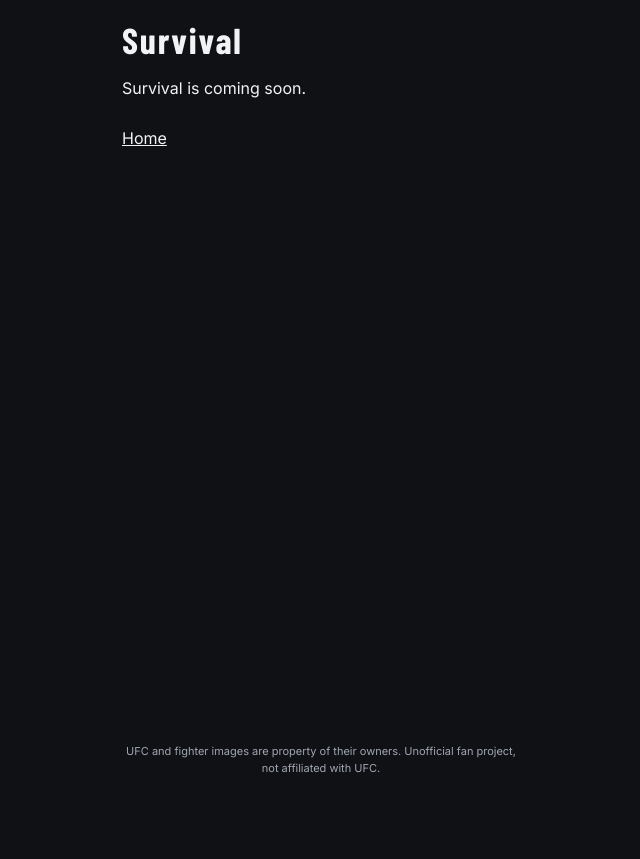
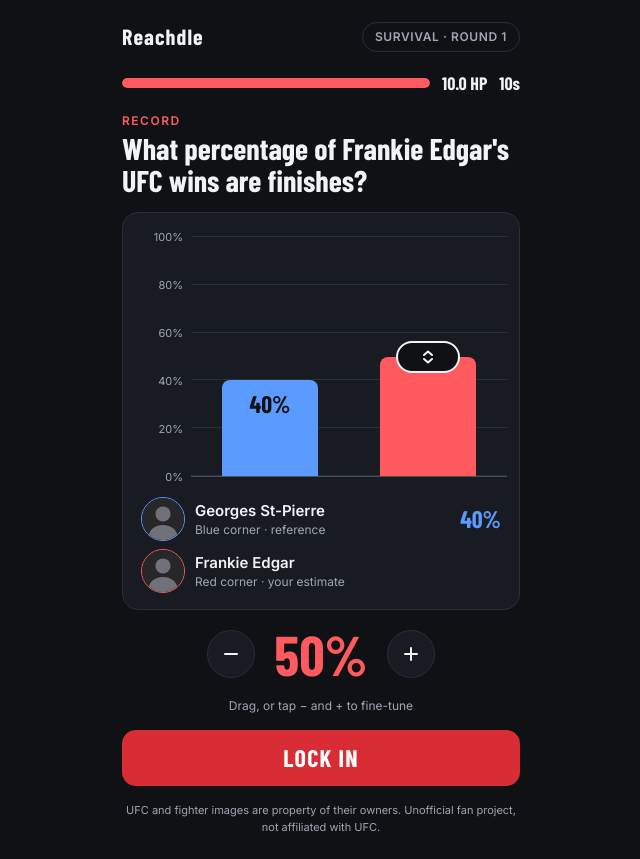
Before and after one commit to blchen10203/chrichu, a Next.js app in the folder web/: page /survival in a window 1280 px wide. Shown: the whole page, without its empty margins (319-959 px from the left). Before the commit the page ends 800 px from the top, so only its background shows below. Built offline with nearby package versions, Linux system fonts and the light colour scheme.

Commit message:
Add Survival mode
Co-Authored-By: Claude Opus 5.5 <noreply@anthropic.com>

```diff
--- a/web/app/survival/page.tsx
+++ b/web/app/survival/page.tsx
@@ -1,13 +1,106 @@
-import Link from "next/link";
+"use client";
+
+import { useEffect, useRef, useState } from "react";
+import { HpBar } from "@/components/HpBar";
+import { Reveal } from "@/components/Reveal";
+import { Header, RoundShell } from "@/components/RoundShell";
+import { SurvivalResults } from "@/components/SurvivalResults";
+import { fighters, metrics } from "@/lib/engine/data";
+import { actualValue, localDate, randomRound } from "@/lib/engine/rounds";
+import { dailyScore, SURVIVAL_HP, SURVIVAL_SECONDS, takeHit } from "@/lib/engine/scoring";
+import type { Fighter, Metric } from "@/lib/engine/types";
+import { browserStorage, load, recordSurvival, save, type State } from "@/lib/storage";
+
+type Play = { metric: Metric; refFighter: Fighter; target: Fighter; refValue: number; actual: number };
+type Result = { guess: number; score: number; lost: number };
 
 export default function SurvivalPage() {
+  const [state, setState] = useState<State | null>(null);
+  const [today, setToday] = useState<string | null>(null);
+  const [play, setPlay] = useState<Play | null>(null);
+  const [result, setResult] = useState<Result | null>(null);
+  const [run, setRun] = useState({ n: 1, hp: SURVIVAL_HP });
+  const [results, setResults] = useState(false);
+  const locked = useRef(false); // a tap and a timer expiry in one tick must not score twice
+
+  function pick(date: string, avoid?: string) {
+    const r = randomRound(Math.random, fighters, metrics, avoid);
+    const metric = metrics.find((m) => m.id === r.metric)!;
+    const refFighter = fighters.find((f) => f.id === r.ref)!;
+    const target = fighters.find((f) => f.id === r.target)!;
+    setPlay({ metric, refFighter, target, refValue: actualValue(refFighter, metric.id, date), actual: actualValue(target, metric.id, date) });
+    setResult(null);
+    locked.current = false;
+  }
+
+  // The date, storage and Math.random exist only after mount.
+  useEffect(() => {
+    const date = localDate(new Date());
+    // eslint-disable-next-line react-hooks/set-state-in-effect
+    setToday(date);
+    setState(load(browserStorage()));
+    pick(date);
+  }, []);
+
+  if (!state || !today || !play) return <Header modeLabel="SURVIVAL" />;
+
+  const dead = result !== null && run.hp === 0;
+  const modeLabel = `SURVIVAL · ROUND ${run.n}`;
+
+  if (results && result) {
+    return (
+      <SurvivalResults
+        survived={run.n - 1}
+        best={state.survival.best}
+        fatal={{ metric: play.metric, target: play.target, guess: result.guess, actual: play.actual, lost: result.lost }}
+        onPlayAgain={() => {
+          setRun({ n: 1, hp: SURVIVAL_HP });
+          setResults(false);
+          pick(today, play.metric.id);
+        }}
+      />
+    );
+  }
+
+  if (result) {
+    return (
+      <Reveal
+        modeLabel={modeLabel}
+        top={<HpBar hp={run.hp} />}
+        {...play}
+        {...result}
+        hpLost={result.lost}
+        nextLabel={dead ? "SEE RESULTS" : "NEXT ROUND"}
+        onNext={() => {
+          if (dead) return setResults(true);
+          setRun({ ...run, n: run.n + 1 });
+          pick(today, play.metric.id);
+        }}
+      />
+    );
+  }
+
   return (
-    <>
-      <h1 className="font-display text-4xl font-bold tracking-wider">Survival</h1>
-      <p>Survival is coming soon.</p>
-      <Link href="/" className="flex min-h-11 items-center underline">
-        Home
-      </Link>
-    </>
+    <RoundShell
+      key={run.n}
+      modeLabel={modeLabel}
+      top={<HpBar hp={run.hp} />}
+      seconds={SURVIVAL_SECONDS}
+      {...play}
+      onLockIn={(guess) => {
+        if (locked.current) return;
+        locked.current = true;
+        const score = dailyScore(play.metric, guess, play.actual);
+        const { hp, lost } = takeHit(run.hp, play.metric, guess, play.actual);
+        if (hp === 0) {
+          // Save before the fatal Reveal so a closed tab still counts the run.
+          const next = recordSurvival(state, run.n - 1);
+          save(next, browserStorage());
+          setState(next);
+        }
+        setRun({ ...run, hp });
+        setResult({ guess, score, lost });
+      }}
+    />
   );
 }
--- a/web/components/HpBar.tsx
+++ b/web/components/HpBar.tsx
@@ -1,4 +1,19 @@
-// TODO: spec section 8.
-export default function HpBar() {
-  return null;
+import { SURVIVAL_HP } from "@/lib/engine/scoring";
+
+export function HpBar({ hp }: { hp: number }) {
+  return (
+    <div className="flex items-center gap-3">
+      <div
+        role="meter"
+        aria-label="HP"
+        aria-valuemin={0}
+        aria-valuemax={SURVIVAL_HP}
+        aria-valuenow={hp}
+        className="h-2.5 flex-1 overflow-hidden rounded-[5px] bg-line"
+      >
+        <div className="h-full rounded-[5px] bg-red" style={{ width: `${(hp / SURVIVAL_HP) * 100}%` }} />
+      </div>
+      <div className="font-display text-lg font-bold">{hp.toFixed(1)} HP</div>
+    </div>
+  );
 }
--- a/web/components/Reveal.tsx
+++ b/web/components/Reveal.tsx
@@ -16,11 +16,12 @@ type Props = {
   guess: number;
   actual: number;
   score: number;
+  hpLost?: number;
   nextLabel: string;
   onNext: () => void;
 };
 
-export function Reveal({ modeLabel, top, metric, refFighter, target, refValue, guess, actual, score, nextLabel, onNext }: Props) {
+export function Reveal({ modeLabel, top, metric, refFighter, target, refValue, guess, actual, score, hpLost, nextLabel, onNext }: Props) {
   const copy = metricCopy(metric, target.name);
   const stage = { metric, refValue, value: guess, actual };
   const spotOn = guess === snapValue(metric, actual);
@@ -46,6 +47,7 @@ export function Reveal({ modeLabel, top, metric, refFighter, target, refValue, g
             </>
           )}
           {spotOn ? "Spot on" : guess < actual ? "too low" : "too high"}
+          {hpLost !== undefined && <div className="font-semibold text-red">−{hpLost.toFixed(1)} HP</div>}
         </div>
       </div>
       <div className={panel}>
@@ -54,7 +56,7 @@ export function Reveal({ modeLabel, top, metric, refFighter, target, refValue, g
         <div className="flex gap-2 px-1.5">
           <div className="flex flex-1 flex-col gap-0.5 rounded-[10px] bg-bg px-3 py-2.5">
             <div className="text-xs text-muted">Your estimate</div>
-            <div className="font-display text-[28px] font-bold text-red">{formatValue(metric, guess)}</div>
+            <div data-testid="your-estimate" className="font-display text-[28px] font-bold text-red">{formatValue(metric, guess)}</div>
           </div>
           <div className="flex flex-1 flex-col gap-0.5 rounded-[10px] border border-dashed border-text bg-bg px-3 py-2.5">
             <div className="text-xs text-muted">Actual</div>
--- a/web/components/RoundShell.tsx
+++ b/web/components/RoundShell.tsx
@@ -1,9 +1,10 @@
 "use client";
 
-import { useState, type ReactNode } from "react";
+import { useRef, useState, type ReactNode } from "react";
 import { Avatar } from "@/components/Avatar";
 import { BarStage } from "@/components/BarStage";
 import { SilhouetteStage } from "@/components/SilhouetteStage";
+import { Timer } from "@/components/Timer";
 import { config } from "@/lib/config";
 import { metricCopy } from "@/lib/copy";
 import { formatValue, fromFraction, nudge } from "@/lib/engine/scale";
@@ -53,18 +54,31 @@ export const bigButton =
 type Props = RowsProps & {
   modeLabel: string;
   top?: ReactNode;
+  seconds?: number;
   onLockIn: (guess: number) => void;
 };
 
-export function RoundShell({ modeLabel, top, metric, refFighter, target, refValue, onLockIn }: Props) {
+export function RoundShell({ modeLabel, top, seconds, metric, refFighter, target, refValue, onLockIn }: Props) {
   const [guess, setGuess] = useState(() => fromFraction(metric, 0.5));
+  // The timer fires from a stale closure, so it reads the latest estimate from here.
+  const guessRef = useRef(guess);
+  const change = (g: number) => {
+    guessRef.current = g;
+    setGuess(g);
+  };
   const copy = metricCopy(metric, target.name);
-  const stage = { metric, refValue, value: guess, onChange: setGuess };
+  const stage = { metric, refValue, value: guess, onChange: change };
   const circle = "flex size-12 items-center justify-center rounded-full border border-line bg-panel text-text";
 
   return (
     <>
-      <Header modeLabel={modeLabel} top={top} />
+      <Header modeLabel={modeLabel} />
+      {(top || seconds) && (
+        <div className="flex items-center justify-between gap-3">
+          <div className="flex-1">{top}</div>
+          {seconds && <Timer seconds={seconds} onExpire={() => onLockIn(guessRef.current)} />}
+        </div>
+      )}
       <div className="flex flex-col gap-1">
         <div className="text-xs font-semibold tracking-[1.5px] text-red">{copy.category}</div>
         <h1 className="font-display text-[30px] font-bold leading-[1.05]">{copy.question}</h1>
@@ -74,13 +88,13 @@ export function RoundShell({ modeLabel, top, metric, refFighter, target, refValu
         <FighterRows metric={metric} refFighter={refFighter} target={target} refValue={refValue} />
       </div>
       <div className="flex items-center justify-center gap-5">
-        <button type="button" aria-label="Decrease" className={circle} onClick={() => setGuess(nudge(metric, guess, -1))}>
+        <button type="button" aria-label="Decrease" className={circle} onClick={() => change(nudge(metric, guess, -1))}>
           <svg width="18" height="18" viewBox="0 0 18 18" aria-hidden="true">
             <path d="M3 9 H15" stroke="currentColor" strokeWidth="2" strokeLinecap="round" />
           </svg>
         </button>
         <div className="font-display text-[56px] font-bold leading-none text-red">{formatValue(metric, guess)}</div>
-        <button type="button" aria-label="Increase" className={circle} onClick={() => setGuess(nudge(metric, guess, 1))}>
+        <button type="button" aria-label="Increase" className={circle} onClick={() => change(nudge(metric, guess, 1))}>
           <svg width="18" height="18" viewBox="0 0 18 18" aria-hidden="true">
             <path d="M3 9 H15 M9 3 V15" stroke="currentColor" strokeWidth="2" strokeLinecap="round" />
           </svg>
--- /dev/null
+++ b/web/components/SurvivalResults.tsx
@@ -0,0 +1,49 @@
+import Link from "next/link";
+import { Header, bigButton, panel } from "@/components/RoundShell";
+import { ShareButton } from "@/components/ShareButton";
+import { config } from "@/lib/config";
+import { metricCopy } from "@/lib/copy";
+import { formatValue } from "@/lib/engine/scale";
+import { survivalShareText } from "@/lib/engine/share";
+import type { Fighter, Metric } from "@/lib/engine/types";
+
+type Props = {
+  survived: number;
+  best: number;
+  fatal: { metric: Metric; target: Fighter; guess: number; actual: number; lost: number };
+  onPlayAgain: () => void;
+};
+
+export function SurvivalResults({ survived, best, fatal, onPlayAgain }: Props) {
+  const { metric, target, guess, actual, lost } = fatal;
+  return (
+    <>
+      <Header modeLabel="SURVIVAL · OVER" />
+      <div className="flex flex-col gap-0.5">
+        <div className="text-xs font-semibold tracking-[1.5px] text-red">ROUNDS SURVIVED</div>
+        <div data-testid="survival-total" className="font-display text-[104px] font-bold leading-[0.9]">{survived}</div>
+      </div>
+      <div className="flex flex-col gap-0.5 rounded-xl border border-line bg-panel p-3">
+        <div className="text-xs text-muted">Your best</div>
+        <div className="font-display text-[30px] font-bold">{best}</div>
+      </div>
+      <div className={`${panel} flex-none gap-1.5`}>
+        <div className="text-xs text-muted">Ended by</div>
+        <div className="text-[15px] font-semibold">
+          {metricCopy(metric, target.name).short} · {target.name}
+        </div>
+        <div className="text-[13px]">
+          You said {formatValue(metric, guess)} · Actual {formatValue(metric, actual)}
+        </div>
+        <div className="font-semibold text-red">−{lost.toFixed(1)} HP</div>
+      </div>
+      <ShareButton text={survivalShareText(config.name, survived, config.siteUrl)} />
+      <button type="button" aria-label="Play again" className={bigButton} onClick={onPlayAgain}>
+        PLAY AGAIN
+      </button>
+      <Link href="/" className="flex h-12 items-center justify-center rounded-xl border border-line text-[15px] font-semibold">
+        Home
+      </Link>
+    </>
+  );
+}
--- a/web/components/Timer.tsx
+++ b/web/components/Timer.tsx
@@ -1,4 +1,33 @@
-// TODO: spec section 8.
-export default function Timer() {
-  return null;
+"use client";
+
+import { useEffect, useRef, useState } from "react";
+
+export function Timer({ seconds, onExpire }: { seconds: number; onExpire: () => void }) {
+  const [left, setLeft] = useState(seconds);
+  const expire = useRef(onExpire);
+  useEffect(() => {
+    expire.current = onExpire;
+  });
+
+  // The clock exists only after mount. Checking a deadline (not counting ticks) survives a slept tab.
+  useEffect(() => {
+    const deadline = Date.now() + seconds * 1000;
+    const id = setInterval(() => {
+      const ms = deadline - Date.now();
+      if (ms <= 0) {
+        clearInterval(id);
+        setLeft(0);
+        expire.current();
+      } else {
+        setLeft(Math.ceil(ms / 1000));
+      }
+    }, 250);
+    return () => clearInterval(id);
+  }, [seconds]);
+
+  return (
+    <div role="timer" aria-label="Time left" className={`font-display text-lg font-bold ${left <= 5 ? "text-red" : ""}`}>
+      {left}s
+    </div>
+  );
 }
```
Also changed, not shown: 1 other file (tests, documents, lock files or other folders).
